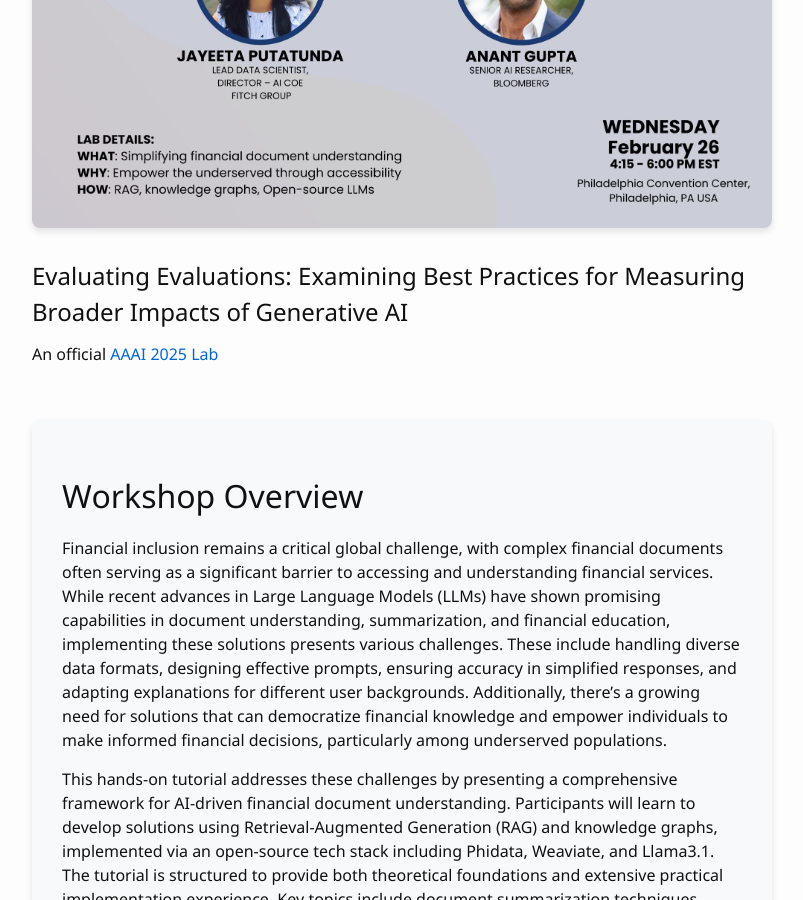
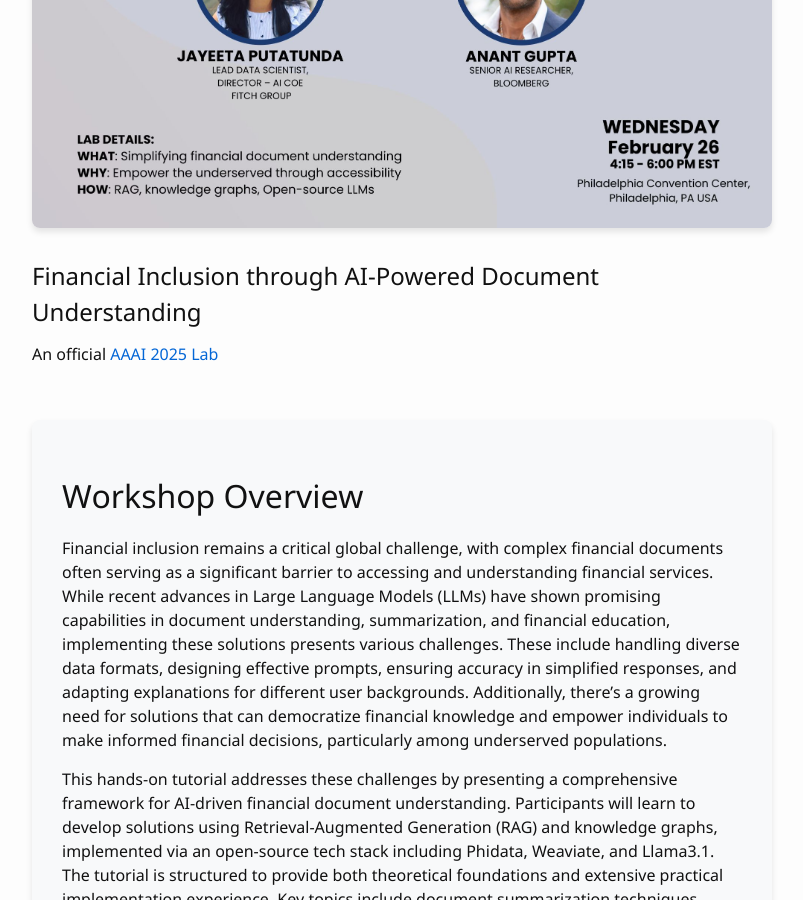
Before and after one commit to aaai-fidu-lab/aaai-fidu-lab.github.io, a Jekyll site: the page built from index.md, in a window 1280 px wide and 900 px high, scrolled down 613 px. Shown: the whole window, without its empty margins (238-1041 px from the left). Built offline with Jekyll 4.4.1, drawn with Linux system fonts in a browser that asks for light colours; our own code applies the rules of GitHub Pages for plain Markdown files.

Commit message:
Update index.md

```diff
--- a/index.md
+++ b/index.md
@@ -68,9 +68,9 @@ a {
   <img src="{{ '/images/aaai-fidu-banner.jpg' | relative_url }}" alt="Banner" class="banner-image">
 </div>
 
-# Evaluating Evaluations: Examining Best Practices for Measuring Broader Impacts of Generative AI
+# Financial Inclusion through AI-Powered Document Understanding
 
-An official [AAAI 2025 Lab](https://aaai.org/conference/aaai/aaai-25/tutorial-and-lab-forum/)
+An official [AAAI 2025 Lab](https://aaai.org/conference/aaai/aaai-25/tutorial-and-lab-list/#LQ04)
 
 
 <br>
```
